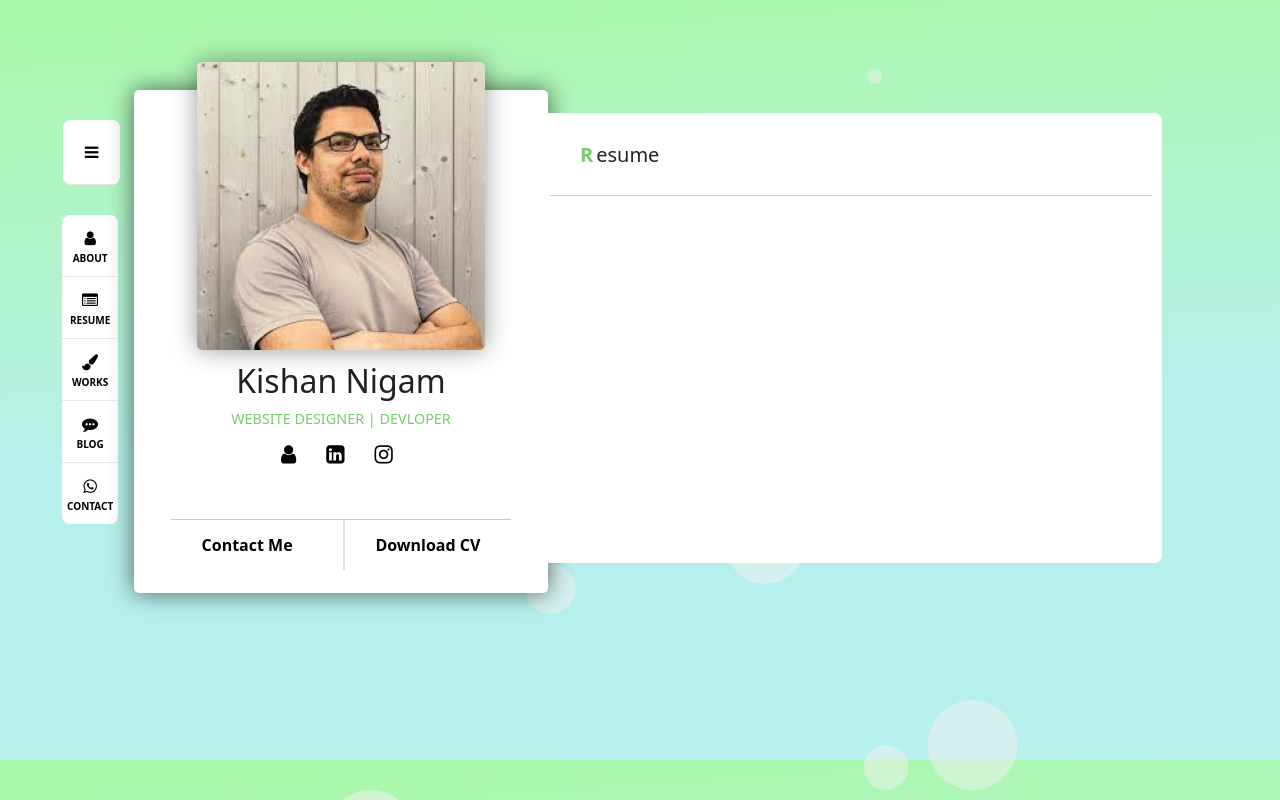
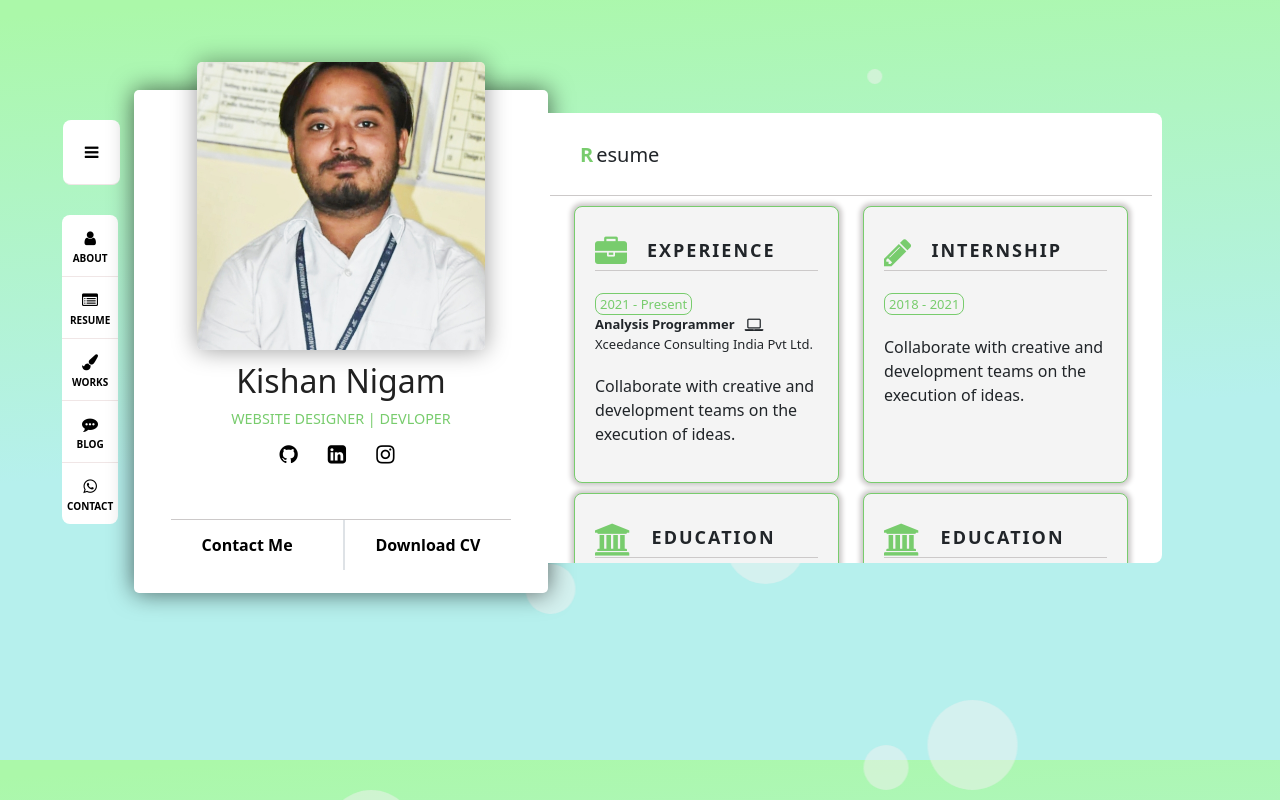
Before and after one commit to KishanNigam/port-folio, an Angular app: page /port-resume in a window 1280 px wide. Built offline with nearby package versions, Linux system fonts and the light colour scheme.

Commit message:
Resume section

```diff
--- a/src/app/frontend/port-profile/port-profile.component.css
+++ b/src/app/frontend/port-profile/port-profile.component.css
@@ -16,7 +16,7 @@
   position: relative;
   top: -60px;
   border-radius: 5px;
-  background-image: url(../../../assets/images.jpg);
+  background-image: url(../../../assets/orgmypic.jpg);
   width: 18rem;
   height: 18rem;
   /* background-position: right; */
--- a/src/app/frontend/port-profile/port-profile.component.html
+++ b/src/app/frontend/port-profile/port-profile.component.html
@@ -11,11 +11,11 @@
 	<div class="profile-card-body">
 		<ul class="status">
 			<li>
-				<a href="" class="icon"><i class="fa fa-user fa-lg" aria-hidden="true"></i></a>
+				<a href="https://github.com/KishanNigam" class="icon"><i class="fa fa-github fa-lg" aria-hidden="true"></i></a>
 			</li>
 
 			<li>
-				<a href="" class="icon"><i class="fa fa-linkedin-square fa-lg" aria-hidden="true"></i></a>
+				<a href="https://linkedin.com/in/kishan%20nigam" class="icon"><i class="fa fa-linkedin-square fa-lg" aria-hidden="true"></i></a>
 			</li>
 
 			<li>
--- a/src/app/frontend/port-rusume/port-rusume.component.css
+++ b/src/app/frontend/port-rusume/port-rusume.component.css
@@ -16,14 +16,11 @@
     text-transform: capitalize;
 }
 .about-description {
-    margin: 30px 0px 0px 0px ;
-}
-.about-context {
-    border-right: 1px solid #ccc9c9;
+    margin: 10px 0px 0px 0px ;
+
 }
 .about-context p {
     font-weight: 400;
-    text-align: center;
 }
 .about-details {
     margin-left: -30px;
@@ -44,3 +41,50 @@
     color: #fff;
     font-weight: 400;
 }
+.resume-title {
+    border: 1px solid #78cc6d;
+    padding: 20px;
+    border-radius: 8px;
+    box-shadow: 0px 0px 5px 3px #ccc9c9;
+    background-color: #f4f4f4;
+    height: 100%;
+}
+.resume-subtitle {
+    display: flex;
+    margin: 10px 0px;
+    border-bottom: 1px solid #ccc9c9;
+}
+.icon {
+    color: #78cc6d;
+}
+.name {
+    margin-left: 20px;
+    font-size: large;
+    text-transform: uppercase;
+    font-weight: 600;
+    letter-spacing: 2px;
+}
+.resume-item {
+    margin-top: 20px;
+}
+.date {
+    border: 1px solid #78cc6d;
+    display: inline;
+    padding: 1px 4px;
+    border-radius: 8px;
+    font-size: small;
+    color: #78cc6d;
+}
+.profile-name {
+    font-size: small;
+    font-weight: bold;
+    text-transform: capitalize;
+}
+.company {
+    font-size: small;
+    text-transform: capitalize;
+}
+.resume-item p{
+    font-size: medium;
+    margin-top: 20px;
+}
--- a/src/app/frontend/port-rusume/port-rusume.component.html
+++ b/src/app/frontend/port-rusume/port-rusume.component.html
@@ -1,21 +1,134 @@
 <div class="description-body">
-  <!-- Start About Me Section -->
+  <!-- Start Resume Section -->
 
   <div class="row about-body">
     <div class="class-lg-12 about-body-heading">
-      <h5>
-        <strong style="color: #78cc6d; margin-right: 3px">R</strong>esume
-      </h5>
+      <h5><strong style="color: #78cc6d; margin-right: 3px">R</strong>esume</h5>
     </div>
   </div>
   <div class="row about-description">
+    <!--Start Experience section -->
     <div class="col-lg-6 about-context">
+      <div class="resume-title border-line-h">
+        <div class="resume-subtitle">
+          <div class="icon"><i class="fa fa-briefcase fa-2x"></i></div>
+          <div class="name">Experience</div>
+        </div>
 
+        <div class="resume-items">
+          <div class="resume-item border-line-h active">
+            <div class="date">2021 - Present</div>
+            <div class="profile-name">
+              Analysis Programmer<i
+                class="fa fa-laptop fa-lg"
+                style="margin-left: 10px"
+                aria-hidden="true"
+              ></i>
+            </div>
+            <div class="company">xceedance consulting india pvt ltd.</div>
+            <p>
+              Collaborate with creative and development teams on the execution
+              of ideas.
+            </p>
+          </div>
+        </div>
+      </div>
     </div>
-    <div class="col-lg-6 about-details">
+    <!-- End Experience Section -->
+    <!-- Start Education Section -->
+    <div class="col-lg-6 about-context">
+      <div class="resume-title border-line-h">
+        <div class="resume-subtitle">
+          <div class="icon"><i class="fa fa-pencil fa-2x"></i></div>
+          <div class="name">Internship</div>
+        </div>
 
+        <div class="resume-items">
+          <div class="resume-item border-line-h active">
+            <div class="date">2018 - 2021</div>
+            <!-- <div class="profile-name">Analysis Programmer<i class="fa fa-laptop fa-lg" style="margin-left: 10px;" aria-hidden="true"></i></div> -->
+            <!-- <div class="company">xceedance consulting india pvt ltd.</div> -->
+            <p>
+              Collaborate with creative and development teams on the execution
+              of ideas.
+            </p>
+          </div>
+        </div>
+      </div>
+    </div>
+    <!-- End Education Section -->
+  </div>
+  <div class="row about-description">
+    <!-- Start Skill-FrontEnd Section -->
+    <div class="col-lg-6 about-context">
+      <div class="resume-title border-line-h">
+        <div class="resume-subtitle">
+          <div class="icon">
+            <i class="fa fa-university fa-2x" aria-hidden="true"></i>
+          </div>
+          <div class="name">Education</div>
+        </div>
+
+        <div class="resume-items">
+          <div class="resume-item border-line-h active">
+            <div class="date">2017 - 2021</div>
+            <div class="profile-name">
+              Bachelor of Technology<i
+                class="fa fa-book fa-lg"
+                style="margin-left: 10px"
+                aria-hidden="true"
+              ></i>
+            </div>
+            <div class="company">
+              Bansal College of Engineering, Bhopal M.P. India
+            </div>
+            <p>
+              Collaborate with creative and development teams on the execution
+              of ideas.
+            </p>
+          </div>
+        </div>
+      </div>
+    </div>
+    <!-- End Skill-FrontEnd Section -->
+    <div class="col-lg-6 about-context">
+      <div class="resume-title border-line-h">
+        <div class="resume-subtitle">
+          <div class="icon">
+            <i class="fa fa-university fa-2x" aria-hidden="true"></i>
+          </div>
+          <div class="name">Education</div>
+        </div>
+
+        <div class="resume-items">
+          <div class="resume-item border-line-h active">
+            <div class="date">2017 - 2015</div>
+            <div class="profile-name">
+              higher secondary<i
+                class="fa fa-book fa-lg"
+                style="margin-left: 10px"
+                aria-hidden="true"
+              ></i>
+            </div>
+            <div class="company">S.V.M Inter School, Hamirpur U.P. India</div>
+          </div>
+          <div class="resume-item border-line-h active">
+            <div class="date">2014 - 2015</div>
+            <div class="profile-name">
+              senior secondary<i
+                class="fa fa-book fa-lg"
+                style="margin-left: 10px"
+                aria-hidden="true"
+              ></i>
+            </div>
+            <div class="company">
+              Acharya ss Gautam HSS Pandhari Hamirpur, U.P. India
+            </div>
+          </div>
+        </div>
+      </div>
     </div>
   </div>
 
-  <!-- End About Me Section -->
+  <!-- End Resume Section -->
 </div>
```
Also changed, not shown: src/assets/orgmypic.jpg (renamed from src/assets/IMG_20230613_235512.jpg).
